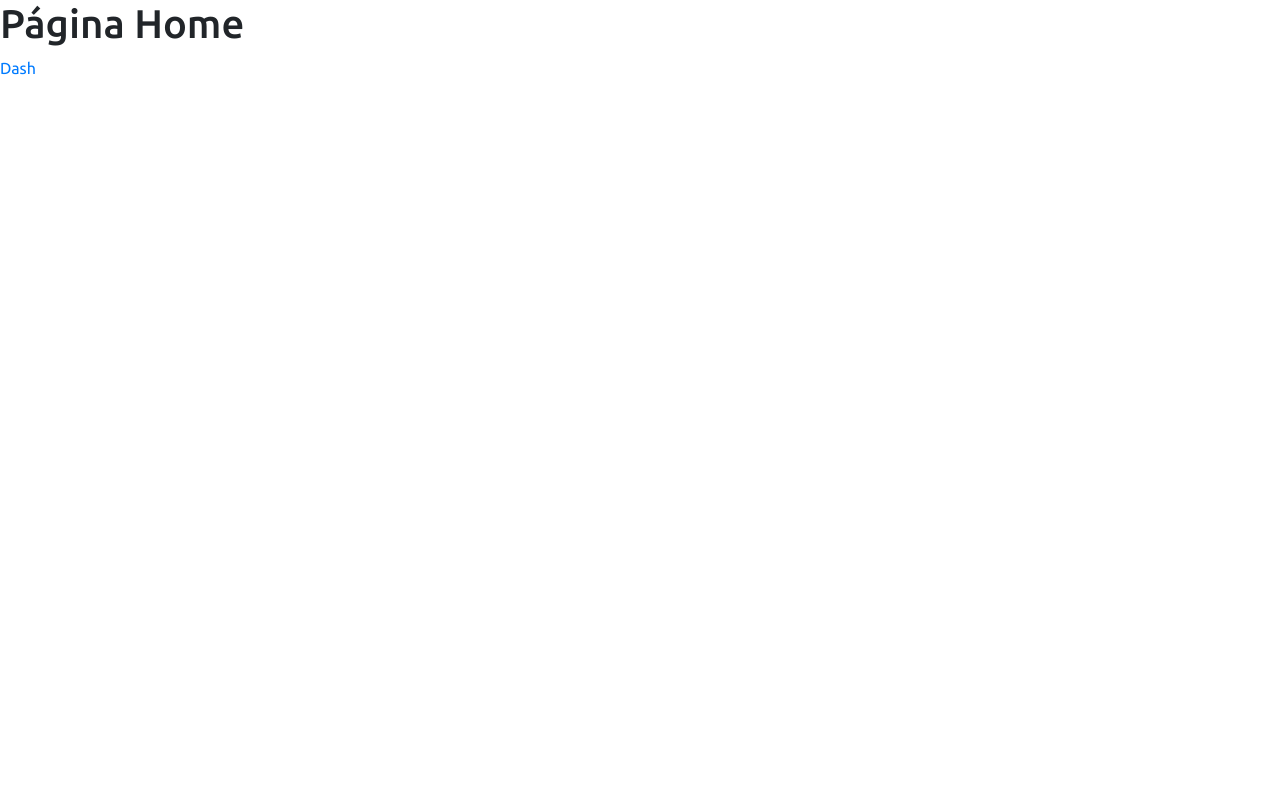
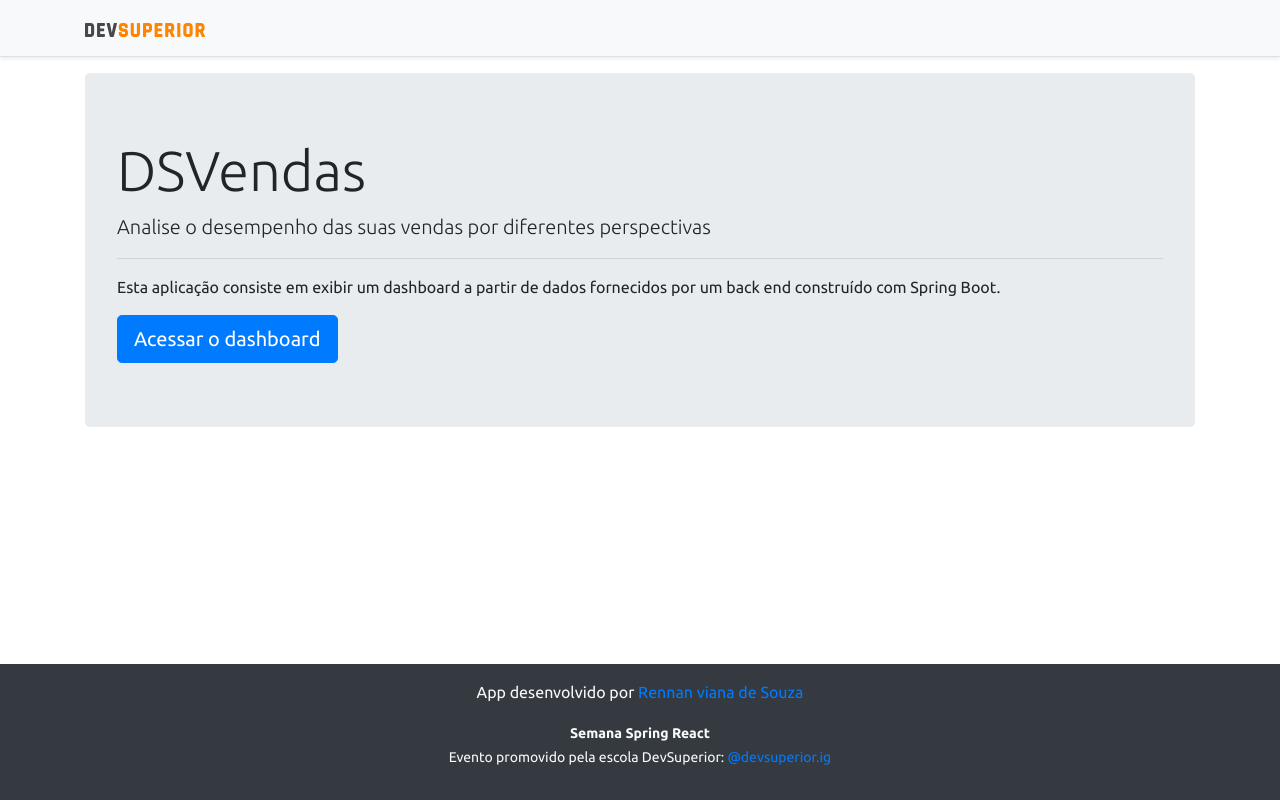
Before and after one commit to rennan-souza/SemanaDevSuperior-3.0, a React (Create React App) app in the folder frontend/: page / in a window 1280 px wide. Built offline with nearby package versions, Linux system fonts and the light colour scheme.

Commit message:
Home, navigation

```diff
--- a/frontend/src/components/NavBar/index.tsx
+++ b/frontend/src/components/NavBar/index.tsx
@@ -1,11 +1,14 @@
 import ImgDsDark from 'assets/img/ds_dark.svg'
+import { Link } from 'react-router-dom';
 
 function NavBar() {
   return (
     <div className="d-flex flex-column flex-md-row align-items-center p-3 px-md-4 mb-3 bg-light border-bottom shadow-sm">
       <div className="container">
         <nav className="my-2 my-md-0 mr-md-3">
-          <img src={ImgDsDark} alt="DevSuperior" width="120" />
+          <Link to="/">
+            <img src={ImgDsDark} alt="DevSuperior" width="120" />
+          </Link>
         </nav>
       </div>
     </div>
--- a/frontend/src/pages/Home/index.tsx
+++ b/frontend/src/pages/Home/index.tsx
@@ -1,10 +1,22 @@
+import Footer from "components/Footer";
+import NavBar from "components/NavBar";
 import { Link } from "react-router-dom";
 
 function Home() {
     return (
-        <div><h1>Página Home</h1>
-            <Link to="/dashboard">Dash</Link>
-        </div>
+        <>
+            <NavBar />
+            <div className="container">
+                <div className="jumbotron">
+                    <h1 className="display-4">DSVendas</h1>
+                    <p className="lead">Analise o desempenho das suas vendas por diferentes perspectivas</p>
+                    <hr />
+                    <p>Esta aplicação consiste em exibir um dashboard a partir de dados fornecidos por um back end construído com Spring Boot.</p>
+                    <Link to="dashboard" className="btn btn-primary btn-lg">Acessar o dashboard</Link>
+                </div>
+            </div>
+            <Footer />
+        </>
     );
 }
 
```
